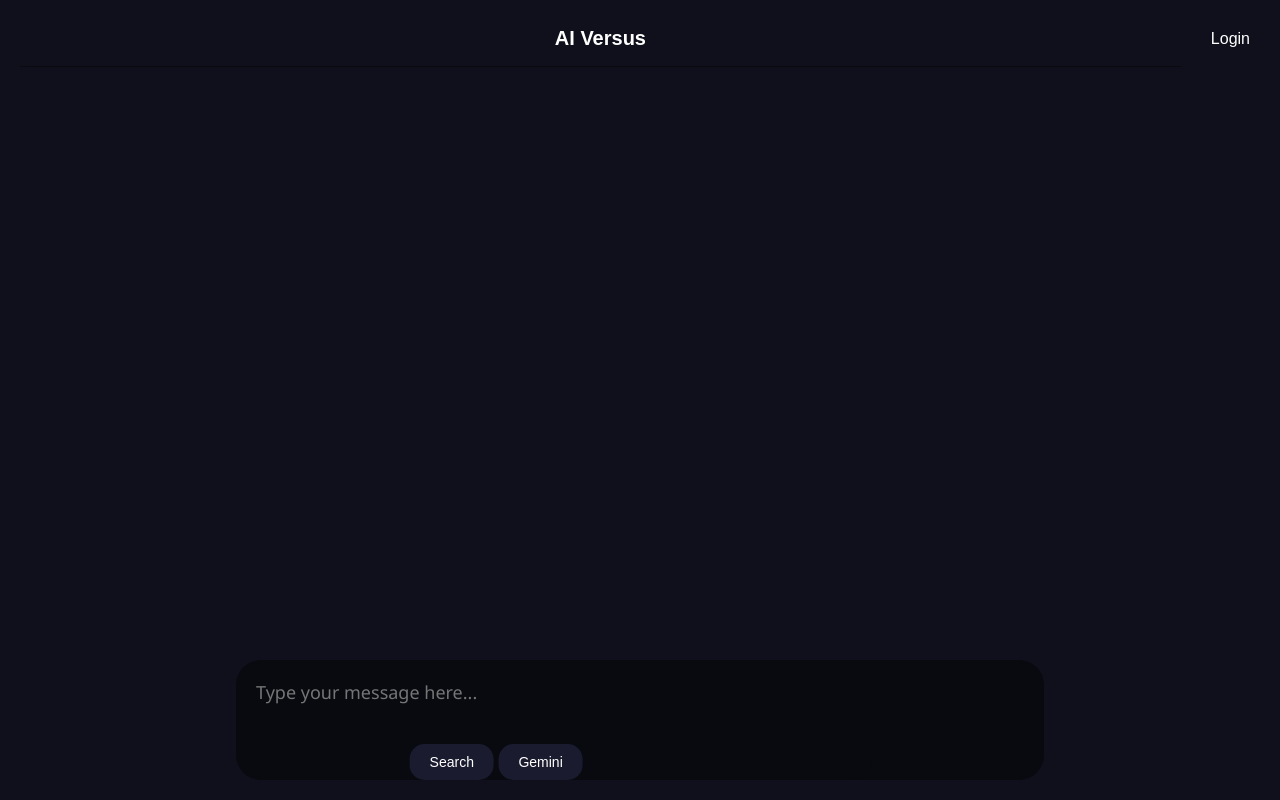
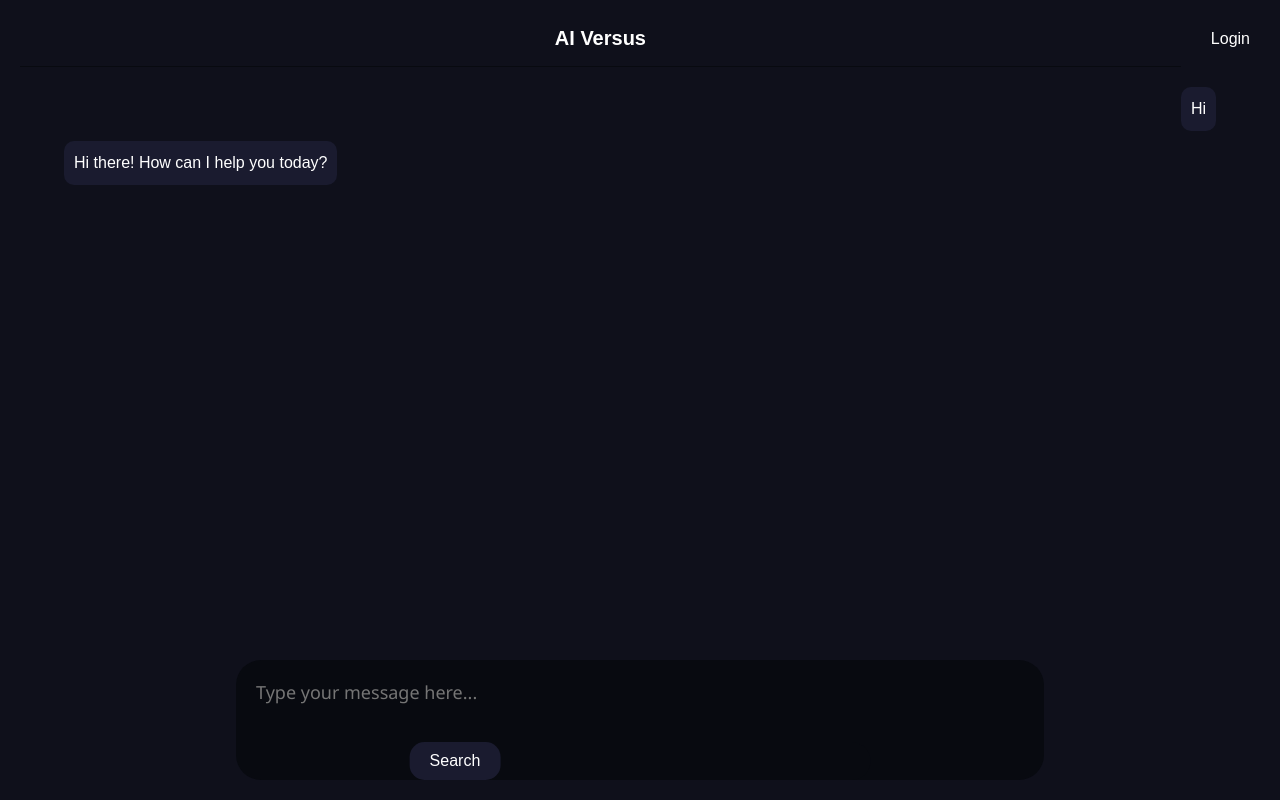
Before and after one commit to Godstaf/AIVersus, a Flask app: page / in a window 1280 px wide. Run offline with Flask 3, Linux system fonts and the light colour scheme.

Commit message:
Refactor response handling by renaming response container to query container, clearing input field after submission, and enhancing layout styles for better readability and alignment

```diff
--- a/static/script.js
+++ b/static/script.js
@@ -5,7 +5,7 @@ document.querySelector("form").addEventListener("submit", async function (event)
   // Add the query in .convo div
   const convoDiv = document.querySelector(".convo");
   const newDiv = document.createElement("div");
-  newDiv.className = "response-container"; // Add a class to the new div
+  newDiv.className = "query-container"; // Add a class to the new div
   newDiv.innerText = document.getElementById("qry").value; // Set the query text
   console.log(document.getElementById("qry").value)
   convoDiv.appendChild(newDiv); // Append the new div to .convo
@@ -13,6 +13,8 @@ document.querySelector("form").addEventListener("submit", async function (event)
 
   const formData = new FormData(this); // Get form data
   const queryUrl = this.getAttribute("data-query-url"); // Get the query URL from the form attribute
+  document.getElementById("qry").value = ""; // Clear the input field
+    // Add the response to the .convo div
   try {
     let response = await fetch(queryUrl, {
       method: "POST",
@@ -22,8 +24,7 @@ document.querySelector("form").addEventListener("submit", async function (event)
 
     console.log('Response:', response.response); // Log the response for debugging
     // alert(x.response)
-    document.getElementById("qry").value = ""; // Clear the input field
-    // Add the response to the .convo div
+
     const convoDiv = document.querySelector(".convo");
     const newDiv = document.createElement("div");
     newDiv.className = "response-container";
--- a/static/style.css
+++ b/static/style.css
@@ -2,8 +2,14 @@
     font-family: Arial, sans-serif;
     margin: 0;
     padding: 0;
-    /* background-color:  #212121; */
     background-color:  #0F101B;
+    overflow: auto;
+    scrollbar-width: none;
+}
+
+html, body {
+    overflow: auto;
+    scrollbar-width: none;
 }
 
 .navbar {
@@ -53,7 +59,20 @@
     color: #ddd;
 }
 
+
+.formContainer {
+    position: fixed;
+    bottom: 0px;
+    height: 140px;
+    width: 100%;
+    background-color: #0F101B;
+    color: #ffffff;
+}
+
 .bottom-textbox {
+    display: flex;
+    justify-content: space-between;
+    align-items: center;
     position: fixed;
     bottom: 10px;
     width: 60%;
@@ -66,6 +85,7 @@
     stroke: #0F101B;
     border: #080A10;
 }
+
 
 
 .bottom-textbox textarea {
@@ -83,24 +103,27 @@
 }
 
 .bottom-textbox button-container {
-    display: flex;
-    width: 200%;
-    justify-content: space-around; /* Space buttons evenly */
-    margin-top: -10px; /* Pull the buttons closer to the textarea */
-    padding: 10px;
-    background-color: #080A10; /* Match the textarea background */
-    border-bottom-left-radius: 25px; /* Integrate with the bottom corners */
-    border-bottom-right-radius: 25px; /* Integrate with the bottom corners */
-    border: 1px solid #0F101B; /* Match the textarea border */
+    display: flex; /* Enable flexbox for buttons */
+    gap: 10px; /* Add spacing between buttons */
+    align-items: end; /* Center buttons vertically */
+    justify-content: flex-end; /* Align buttons to the right */
+    width: 25%; /* Adjust width to fit buttons */
+    padding-right: 10px; /* Add padding to the right */
 }
 
 .btn {
+    position: relative;
+    align-items: center;
+    width: auto;
+    max-width: 150px;
+    padding: 10px 5%;
     background-color: #1a1b2f; /* Button background */
     color: white;
     border: none;
     border-radius: 15px;
     padding: 10px 20px;
-    font-size: 14px;
+    font-size: 1rem;
+    text-align: center;
     cursor: pointer;
     transition: background-color 0.3s ease;
 }
@@ -110,22 +133,31 @@
 }
 
 .convo{
-    padding-left: 2%;
     display: flex;
-    max-width: 45%;
-    width: fit-content;
+    width: 90%;
     flex-direction: column;
     gap: 10px;
+    margin: 0 auto;
     padding: 10px;
     border-radius: 9px;
-    padding-left: 2%;
     border-bottom: 20%;
+    overflow-y: auto;
+    scrollbar-width: none;
 }
 
+/* Hide scrollbar for Webkit browsers (Chrome, Edge, Safari) */
+.convo::-webkit-scrollbar {
+    width: 0;
+    height: 0;
+    display: none;
+}
 
 /* just bellow the navbar */
 .response-container {
-    max-width: 100%;
+    padding-left: 10%;
+    align-self: flex-start; /* Align to the left side of the screen */
+    display: flex;
+    max-width: 45%;
     width: fit-content;
     margin: 0;
     padding: 10px;
@@ -135,3 +167,20 @@
     line-height: 1.5; /*Increase line height for readability*/
     word-wrap: break-word; /* Ensure long words break to the next line */
 }
+
+
+/* This is the CSS for the query container, which is used to display the user's query in a styled box on the right side of the screen. */
+.query-container {
+    display: flex;
+    padding-right: 10%;
+    align-self: flex-end; /* Align to the right side of the screen */
+    max-width: 45%;
+    width: fit-content;
+    margin: 0;
+    padding: 10px;
+    background-color: #1a1b2f; /* Background for each response */
+    color: #ffffff;
+    border-radius: 10px;
+    line-height: 1.5; /*Increase line height for readability*/
+    word-wrap: break-word; /* Ensure long words break to the next line */
+}
--- a/templates/index.html
+++ b/templates/index.html
@@ -1,20 +1,22 @@
 <!DOCTYPE html>
 <html lang="en">
+
 <head>
   <meta charset="UTF-8" />
   <meta name="viewport" content="width=device-width, initial-scale=1.0" />
-    <link
-      href="{{ url_for('static', filename='style.css') }}"
-      rel="stylesheet"
-    />
+  <link href="{{ url_for('static', filename='style.css') }}" rel="stylesheet" />
   <script src="script.js"></script>
   <title>AI Versus</title>
 </head>
+
 <body class="body">
 
   <nav class="navbar">
     <div class="header">
+      <!-- make like of white colour and without any underline -->
+      <a href="{{ url_for('index') }}" style="color: white; text-decoration: none; text-underline-position: none;">
       <h1 class="header-text">AI Versus</h1>
+      </a>
     </div>
     <ul class="nav-links">
       <li><a href="{{ url_for('login_page') }}">Login</a></li>
@@ -22,26 +24,23 @@
   </nav>
 
   <div class="convo">
-      <!-- <div class="response-container">Hi there! How can I help you today?<br></div>
-      <div class="response-container">Hi there! How can I help you today? Lorem ipsum, dolor sit amet consectetur adipisicing elit. Ipsum dicta aperiam molestias, quia inventore incidunt expedita dolorum labore, tempora iste veritatis, hic est porro nihil in exercitationem iure tempore mollitia error nostrum itaque enim ipsa architecto amet! Vitae sequi voluptatibus laboriosam ex sapiente totam delectus qui ducimus. Iusto, consequuntur assumenda.<br></div> -->
+
+    <div class="query-container">Hi<br></div>
+    <div class="response-container">Hi there! How can I help you today?<br></div>
 
   </div>
 
+  <div class="formContainer">
     <form action="{{ url_for('query_page') }}" method="POST" data-query-url="{{ url_for('query_page') }}">
       <div class="bottom-textbox">
-        <textarea
-          class="bottom-textbox textarea"
-          placeholder="Type your message here..."
-          name="Query"
-          id="qry"
-        ></textarea>
+        <textarea class="bottom-textbox textarea" placeholder="Type your message here..." name="Query" id="qry"></textarea>
         <div class="bottom-textbox button-container">
           <button class="btn btn-search" type="submit">Search</button>
-          <button class="btn btn-reason">Gemini</button>
         </div>
       </div>
     </form>
+  </div>
   <script src="{{ url_for('static', filename='script.js') }}"></script>
+</body>
 
-  </body>
 </html>
```
Lines whose indentation alone changed are shown as unchanged.
